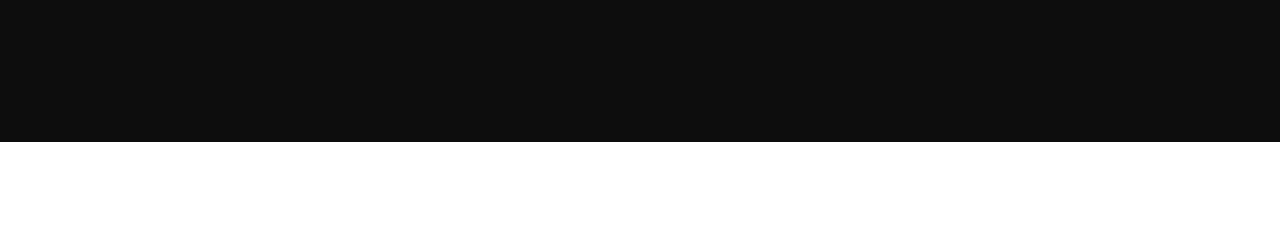
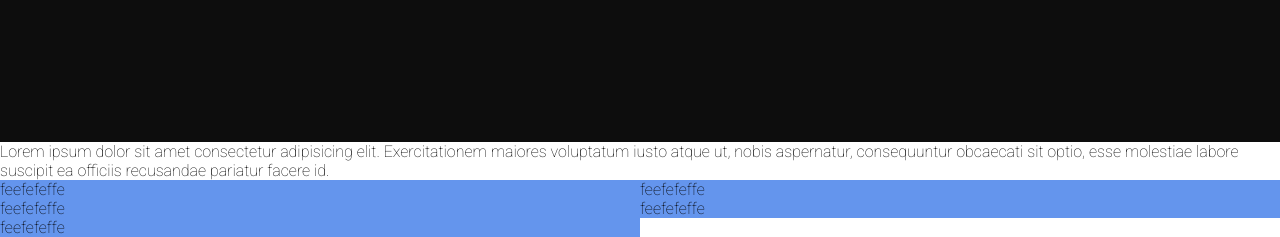
Before and after one commit to Urimr/paginaweb, a plain HTML site: page index.html in a window 1280 px wide. Shown: the part 576-813 px from the top of the page. Drawn offline with Linux system fonts and the light colour scheme.

Commit message:
Dev2 21 09 2021

```diff
--- a/css/style.css
+++ b/css/style.css
@@ -107,6 +107,20 @@ h1 span {
     border-radius: 300px;
 }
 
+.skills__container div {
+    display: grid;
+    grid-template-columns: 50% 50%;
+}
+
+.skills {
+    display: grid;
+    grid-template-columns: 33% 33% 33%;
+}
+
+.skills div {
+    display: grid;
+    background: cornflowerblue;
+}
 
 
 
--- a/index.html
+++ b/index.html
@@ -46,8 +46,35 @@
     </div>
 
 
+     <div class="skills__container">
+            <p>Lorem ipsum dolor sit amet consectetur adipisicing elit. Exercitationem maiores voluptatum iusto atque ut, nobis aspernatur, consequuntur obcaecati sit optio, esse molestiae labore suscipit ea officiis recusandae pariatur facere id.</p>
+
+     <div class="about">
+
+     </div>
 
 
+    <div class="skills">
+        <div class="img-css">
+            feefefeffe
+        </div>
+        <div class="img-css">
+            feefefeffe
+        </div>
+        <div class="img-css">
+            feefefeffe
+        </div>
+        <div class="img-css">
+            feefefeffe
+        </div>
+        <div class="img-css">
+            feefefeffe
+        </div>
+
+
+     </div>
+
+    </div>
 
 
 
```
